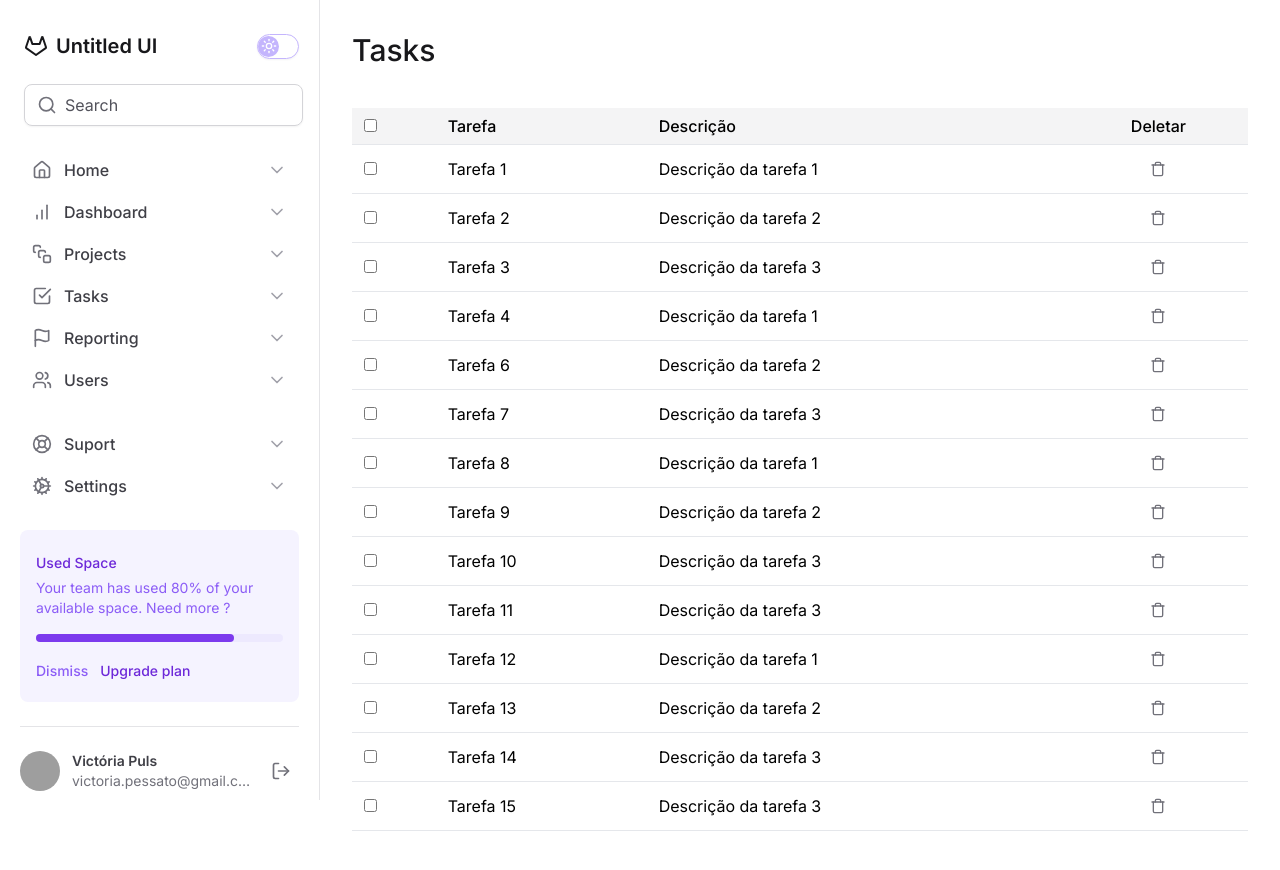
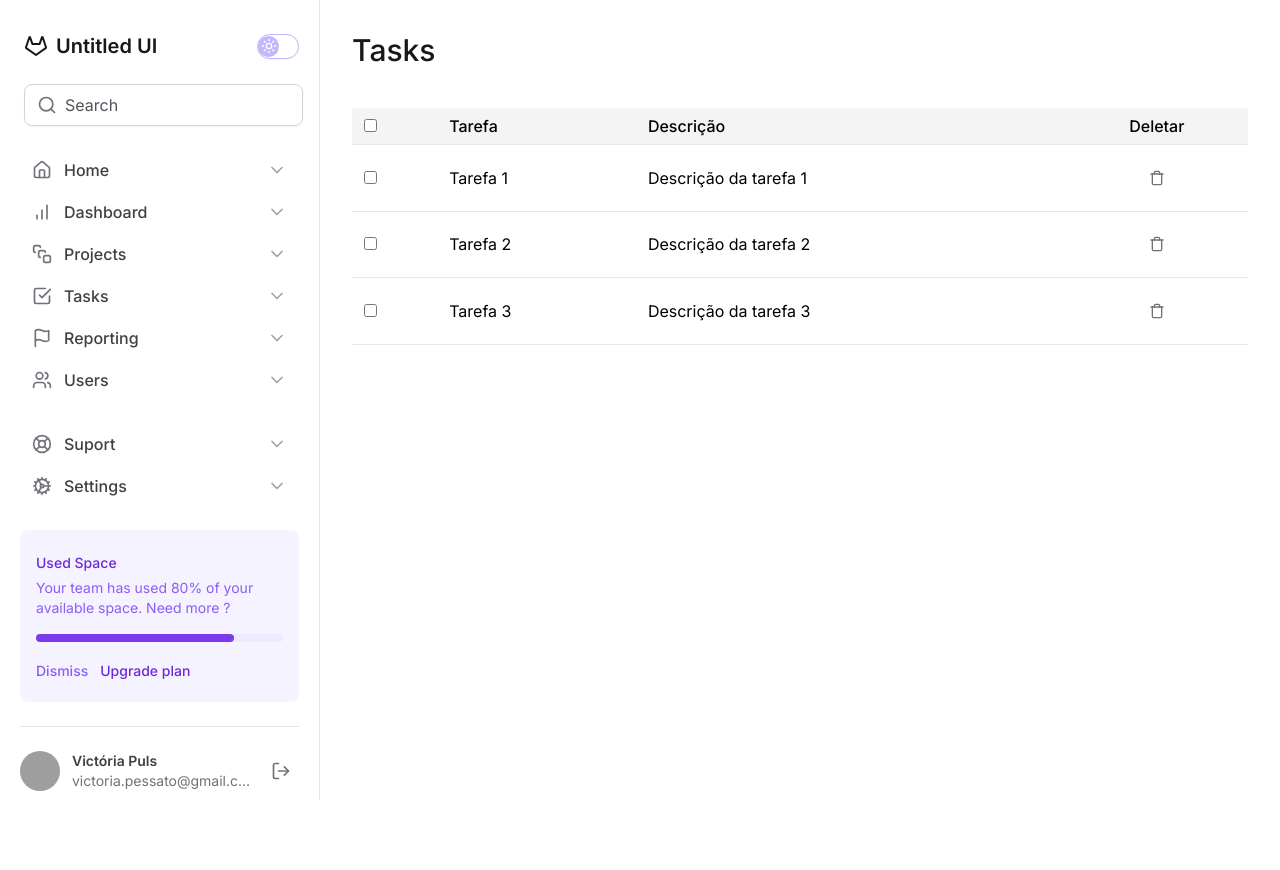
Before and after one commit to vicpulsr/tailwind-rocketseat, a Next.js app: page /tasks in a window 1280 px wide. Shown: the top 870 px of the page. After the commit the page ends 800 px from the top, so only its background shows below. Built offline with nearby package versions, Linux system fonts and the light colour scheme; grey boxes are pictures that could not be loaded.

Commit message:
✨ feat: test of useTasks zustand

```diff
--- /dev/null
+++ b/src/mocks/tasks.js
@@ -0,0 +1,17 @@
+export const tasks = [
+  { id: 1, task: "Tarefa 1", description: "Descrição da tarefa 1" },
+  { id: 2, task: "Tarefa 2", description: "Descrição da tarefa 2" },
+  { id: 3, task: "Tarefa 3", description: "Descrição da tarefa 3" },
+  // { id: 4, task: "Tarefa 4", description: "Descrição da tarefa 1" },
+  // { id: 6, task: "Tarefa 6", description: "Descrição da tarefa 1" },
+  // { id: 6, task: "Tarefa 6", description: "Descrição da tarefa 2" },
+  // { id: 7, task: "Tarefa 7", description: "Descrição da tarefa 3" },
+  // { id: 8, task: "Tarefa 8", description: "Descrição da tarefa 1" },
+  // { id: 9, task: "Tarefa 9", description: "Descrição da tarefa 2" },
+  // { id: 10, task: "Tarefa 10", description: "Descrição da tarefa 3" },
+  // { id: 11, task: "Tarefa 11", description: "Descrição da tarefa 3" },
+  // { id: 12, task: "Tarefa 12", description: "Descrição da tarefa 1" },
+  // { id: 13, task: "Tarefa 13", description: "Descrição da tarefa 2" },
+  // { id: 14, task: "Tarefa 14", description: "Descrição da tarefa 3" },
+  // { id: 15, task: "Tarefa 15", description: "Descrição da tarefa 3" },
+];
--- a/src/stores/use-tasks.ts
+++ b/src/stores/use-tasks.ts
@@ -1,4 +1,5 @@
 import { create } from "zustand";
+import { tasks } from "../mocks/tasks";
 
 export interface Task {
   id: number;
@@ -12,29 +13,26 @@ type TasksProps = {
   deleteTask: (id: number) => void;
 };
 
-export const useTasks = create<TasksProps>((set) => ({
-  tasks: [
-    { id: 1, task: "Tarefa 1", description: "Descrição da tarefa 1" },
-    { id: 2, task: "Tarefa 2", description: "Descrição da tarefa 2" },
-    { id: 3, task: "Tarefa 3", description: "Descrição da tarefa 3" },
-    { id: 4, task: "Tarefa 4", description: "Descrição da tarefa 1" },
-    { id: 5, task: "Tarefa 6", description: "Descrição da tarefa 2" },
-    { id: 6, task: "Tarefa 7", description: "Descrição da tarefa 3" },
-    { id: 7, task: "Tarefa 8", description: "Descrição da tarefa 1" },
-    { id: 8, task: "Tarefa 9", description: "Descrição da tarefa 2" },
-    { id: 9, task: "Tarefa 10", description: "Descrição da tarefa 3" },
-    { id: 10, task: "Tarefa 11", description: "Descrição da tarefa 3" },
-    { id: 11, task: "Tarefa 12", description: "Descrição da tarefa 1" },
-    { id: 12, task: "Tarefa 13", description: "Descrição da tarefa 2" },
-    { id: 13, task: "Tarefa 14", description: "Descrição da tarefa 3" },
-    { id: 14, task: "Tarefa 15", description: "Descrição da tarefa 3" },
-  ],
+export const useTasks = create<TasksProps>((set, get) => ({
+  tasks: tasks,
   createTask: (task) => {
+    const idAlreadyExists = tasks.some((t) => t.id === task.id);
+
+    if (idAlreadyExists) {
+      throw new Error("Task with this ID already exists");
+    }
+
     set((state) => ({
       tasks: [...state.tasks, task],
     }));
   },
   deleteTask: (id) => {
+    const idExists = tasks.find((task) => task.id === id) !== undefined;
+
+    if (!idExists) {
+      throw new Error("Task not found");
+    }
+
     set((state) => ({
       tasks: state.tasks.filter((task) => task.id !== id),
     }));
```
Also changed, not shown: 1 other file (tests, documents, lock files or other folders).
